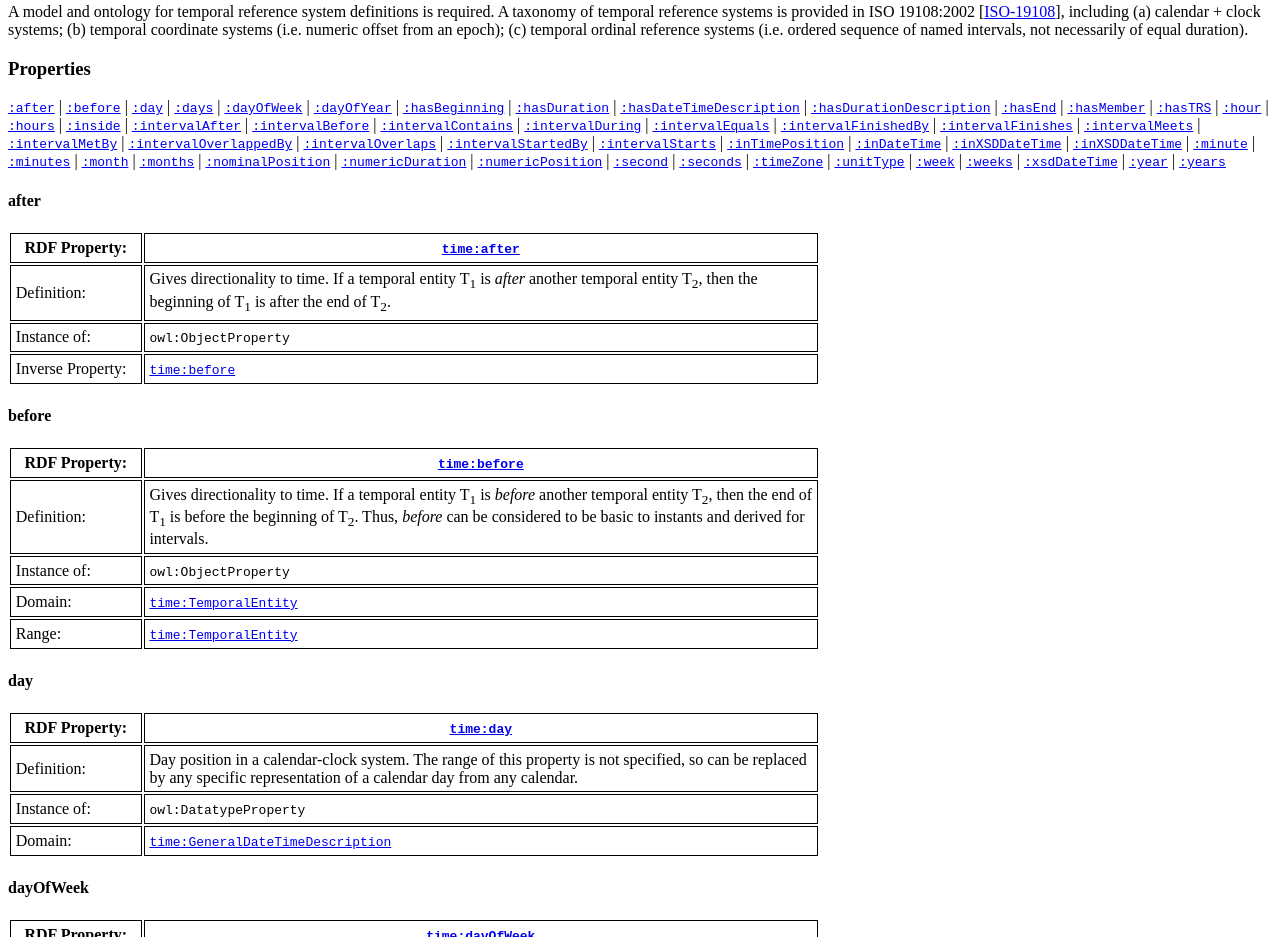
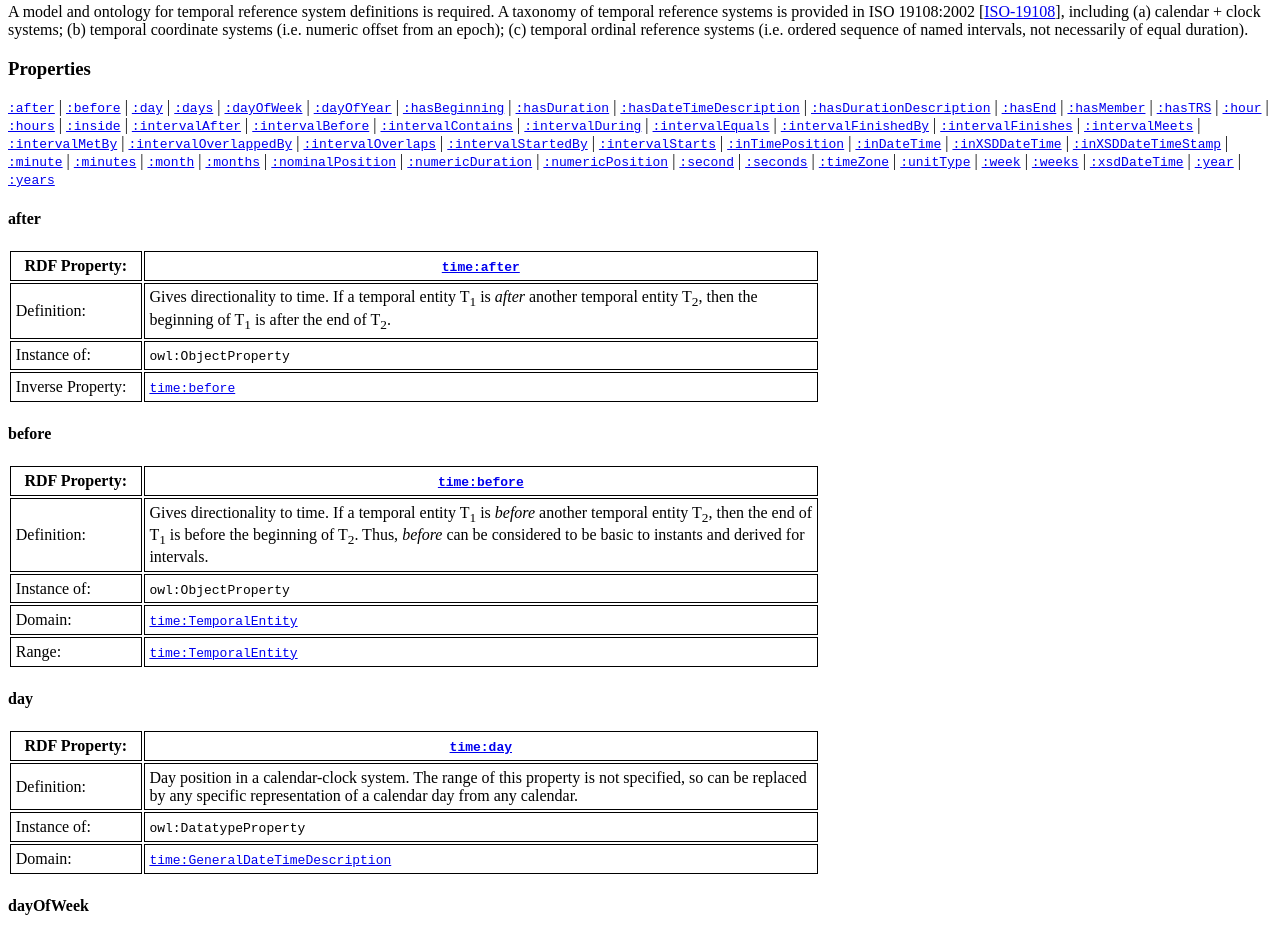
Before and after one commit to w3c/sdw-time, a plain HTML site: page index.html in a window 1280 px wide. Shown: the part 9204-10141 px from the top of the page. Drawn offline with Linux system fonts and the light colour scheme.

Commit message:
typo in link text

```diff
--- a/index.html
+++ b/index.html
@@ -830,7 +830,7 @@ systems (i.e. ordered sequence of named intervals, not necessarily of equal dura
 <code><a href="#time:inTimePosition">:inTimePosition</a></code> |
 <code><a href="#time:inDateTime">:inDateTime</a></code> |
 <code><a href="#time:inXSDDateTime">:inXSDDateTime</a></code> |
-<code><a href="#time:inXSDDateTimeStamp">:inXSDDateTime</a></code> |
+<code><a href="#time:inXSDDateTimeStamp">:inXSDDateTimeStamp</a></code> |
 <code><a href="#time:minute">:minute</a></code> |
 <code><a href="#time:minutes">:minutes</a></code> |
 <code><a href="#time:month">:month</a></code> |
```
